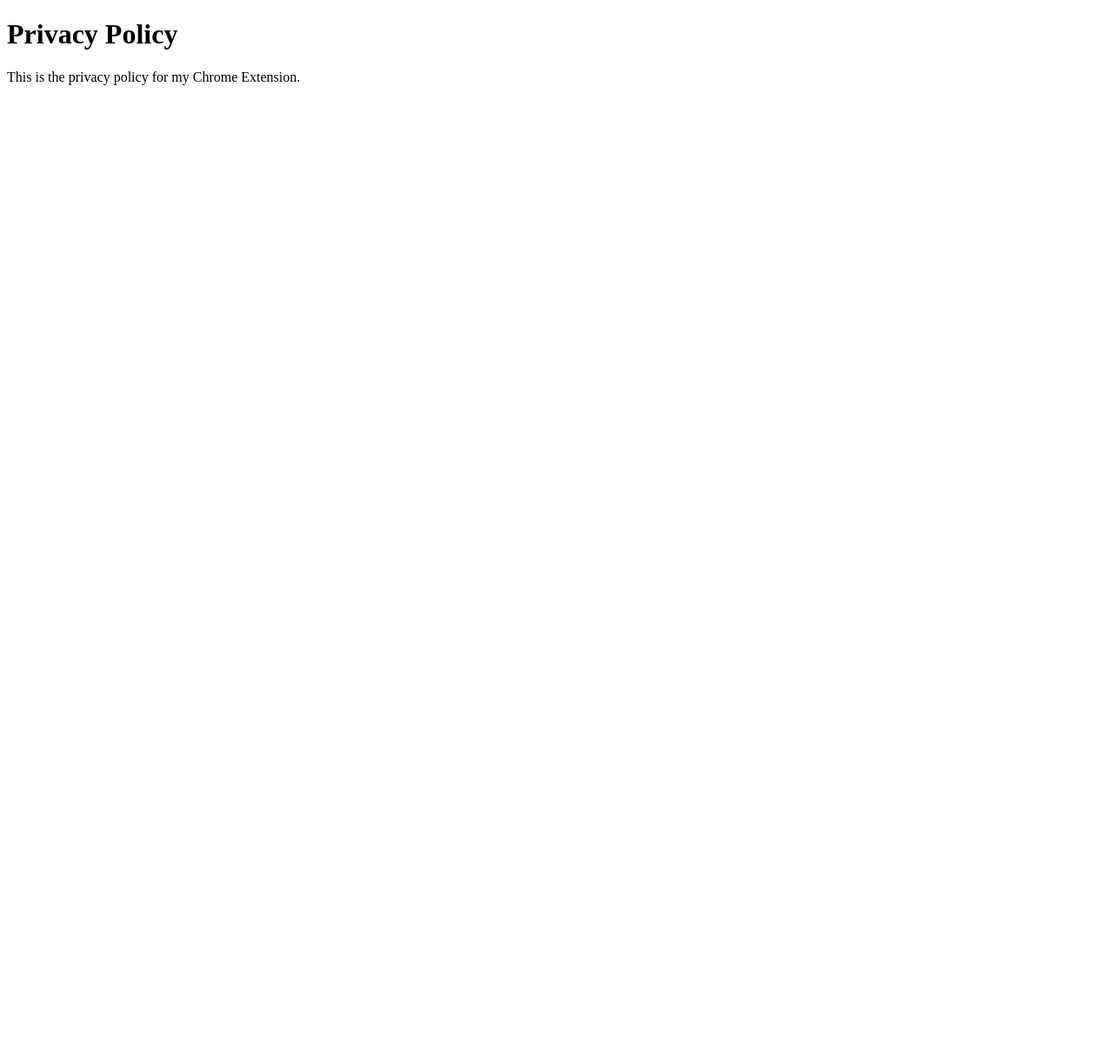
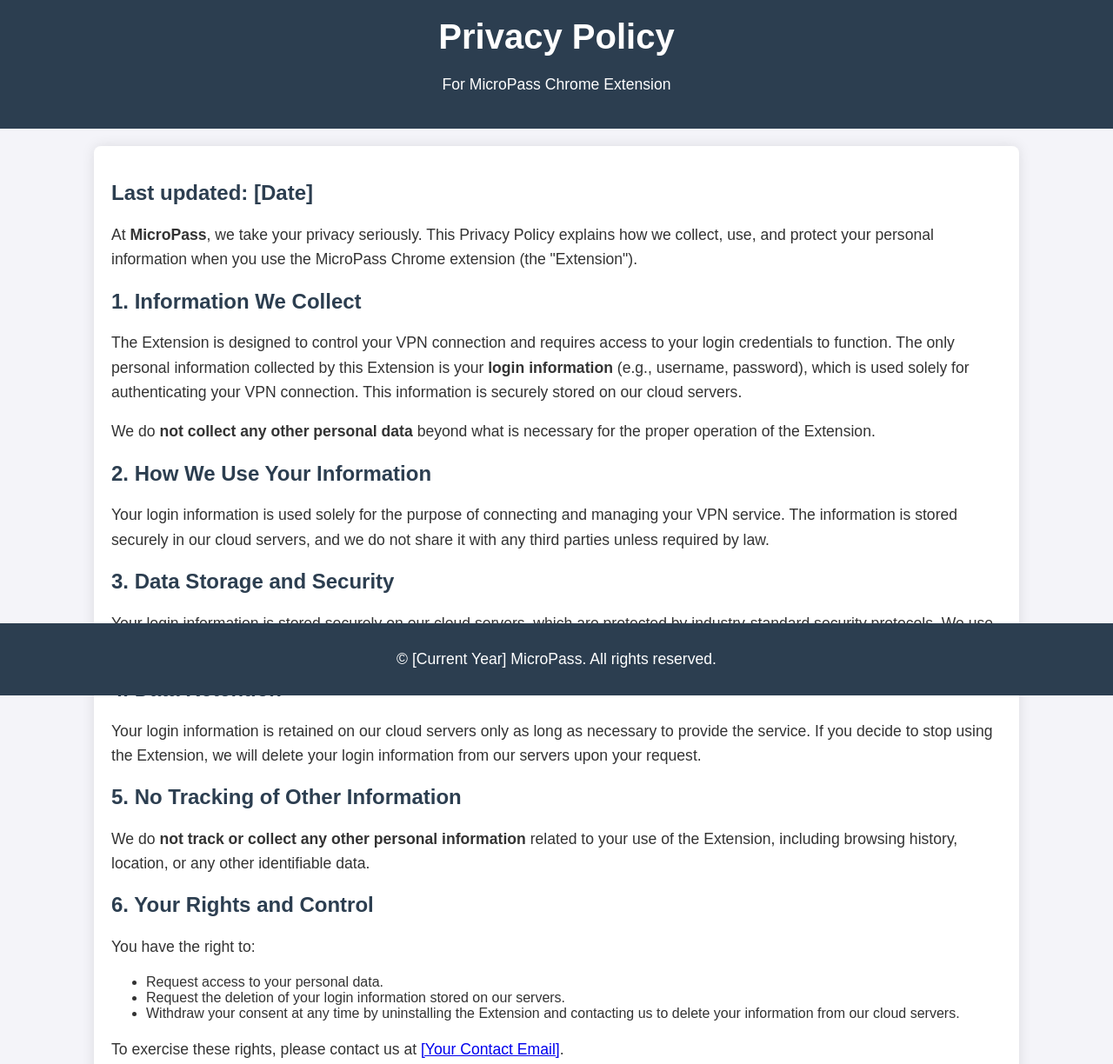
Before and after one commit to Moein-Mahmodpor/MicroPass, a plain HTML site: page index.html in a window 1280 px wide. Shown: the top 1224 px of the page at 87% size. Before the commit the page ends 800 px from the top, so only its background shows below. Drawn offline with Linux system fonts and the light colour scheme.

Commit message:
Update index.html
polished

```diff
--- a/index.html
+++ b/index.html
@@ -3,10 +3,108 @@
 <head>
     <meta charset="UTF-8">
     <meta name="viewport" content="width=device-width, initial-scale=1.0">
-    <title>Privacy Policy</title>
+    <meta http-equiv="X-UA-Compatible" content="ie=edge">
+    <title>Privacy Policy - MicroPass</title>
+    <style>
+        body {
+            font-family: Arial, sans-serif;
+            background-color: #f4f4f9;
+            margin: 0;
+            padding: 0;
+            color: #333;
+        }
+        header {
+            background-color: #2c3e50;
+            color: white;
+            text-align: center;
+            padding: 20px 0;
+        }
+        header h1 {
+            margin: 0;
+            font-size: 2.5em;
+        }
+        .container {
+            width: 80%;
+            margin: 20px auto;
+            background-color: white;
+            padding: 20px;
+            box-shadow: 0 0 15px rgba(0, 0, 0, 0.1);
+            border-radius: 8px;
+        }
+        h2 {
+            color: #2c3e50;
+            font-size: 1.5em;
+            margin-top: 20px;
+        }
+        p {
+            line-height: 1.6;
+            font-size: 1.1em;
+        }
+        footer {
+            background-color: #2c3e50;
+            color: white;
+            text-align: center;
+            padding: 10px 0;
+            position: fixed;
+            bottom: 0;
+            width: 100%;
+        }
+        .contact-info a {
+            color: #ecf0f1;
+            text-decoration: none;
+        }
+    </style>
 </head>
 <body>
-    <h1>Privacy Policy</h1>
-    <p>This is the privacy policy for my Chrome Extension.</p>
+
+    <header>
+        <h1>Privacy Policy</h1>
+        <p>For MicroPass Chrome Extension</p>
+    </header>
+
+    <div class="container">
+        <h2>Last updated: [Date]</h2>
+        <p>At <strong>MicroPass</strong>, we take your privacy seriously. This Privacy Policy explains how we collect, use, and protect your personal information when you use the MicroPass Chrome extension (the "Extension").</p>
+
+        <h2>1. Information We Collect</h2>
+        <p>The Extension is designed to control your VPN connection and requires access to your login credentials to function. The only personal information collected by this Extension is your <strong>login information</strong> (e.g., username, password), which is used solely for authenticating your VPN connection. This information is securely stored on our cloud servers.</p>
+        <p>We do <strong>not collect any other personal data</strong> beyond what is necessary for the proper operation of the Extension.</p>
+
+        <h2>2. How We Use Your Information</h2>
+        <p>Your login information is used solely for the purpose of connecting and managing your VPN service. The information is stored securely in our cloud servers, and we do not share it with any third parties unless required by law.</p>
+
+        <h2>3. Data Storage and Security</h2>
+        <p>Your login information is stored securely on our cloud servers, which are protected by industry-standard security protocols. We use encryption and other measures to safeguard your data both during transmission and while stored on our servers.</p>
+
+        <h2>4. Data Retention</h2>
+        <p>Your login information is retained on our cloud servers only as long as necessary to provide the service. If you decide to stop using the Extension, we will delete your login information from our servers upon your request.</p>
+
+        <h2>5. No Tracking of Other Information</h2>
+        <p>We do <strong>not track or collect any other personal information</strong> related to your use of the Extension, including browsing history, location, or any other identifiable data.</p>
+
+        <h2>6. Your Rights and Control</h2>
+        <p>You have the right to:</p>
+        <ul>
+            <li>Request access to your personal data.</li>
+            <li>Request the deletion of your login information stored on our servers.</li>
+            <li>Withdraw your consent at any time by uninstalling the Extension and contacting us to delete your information from our cloud servers.</li>
+        </ul>
+        <p>To exercise these rights, please contact us at <a href="mailto:[Your Contact Email]">[Your Contact Email]</a>.</p>
+
+        <h2>7. Changes to This Privacy Policy</h2>
+        <p>We may update this Privacy Policy from time to time. Any changes will be posted on this page, and the "Last updated" date at the top will be revised accordingly. We encourage you to review this Privacy Policy periodically to stay informed about how we are protecting your information.</p>
+
+        <h2>8. Contact Us</h2>
+        <p>If you have any questions or concerns about this Privacy Policy or your personal data, please contact us at:</p>
+        <div class="contact-info">
+            <p>Telegram: <a href="t.me/micropass"></a></p>
+            <p>Website: <a href="https://mpscln.xyz" target="_blank">MicroPass</a></p>
+        </div>
+    </div>
+
+    <footer>
+        <p>&copy; [Current Year] MicroPass. All rights reserved.</p>
+    </footer>
+
 </body>
 </html>
```
